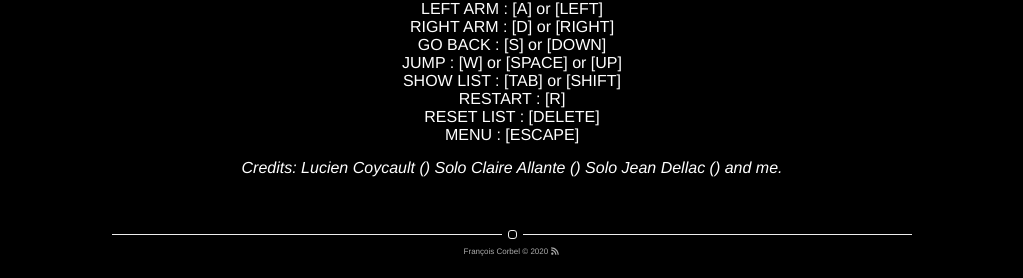
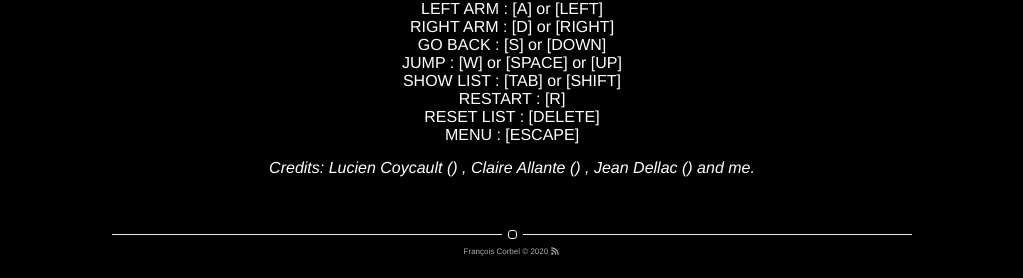
Before and after one commit to fcvalise/fcvalise.github.io, a Jekyll site: the page built from _posts/2019-10-21-willys-really-weird-situation.markdown, in a window 1280 px wide. Shown: the part 887-1165 px from the top of the page, without its empty margins (128-1151 px from the left). Built offline with Jekyll 4.4.1, drawn with Linux system fonts in a browser that asks for light colours; nearby versions of some CDN libraries; part of the change alters nothing that is shown.

Commit message:
Update credits

```diff
--- a/_includes/credit.html
+++ b/_includes/credit.html
@@ -6,6 +6,7 @@
     {% else %}
     {{ member.name }} ({{ member.role }})
     {% endif %}
-    {% if forloop.last == true %}and me.{% else %} Solo {% endif %}
+    {% if forloop.last == true %}and me.{% else %}, {% endif %}
     {% endfor %}
+    {% if forloop.length == 0 %} Solo. {% endif %}
 </div>
```
